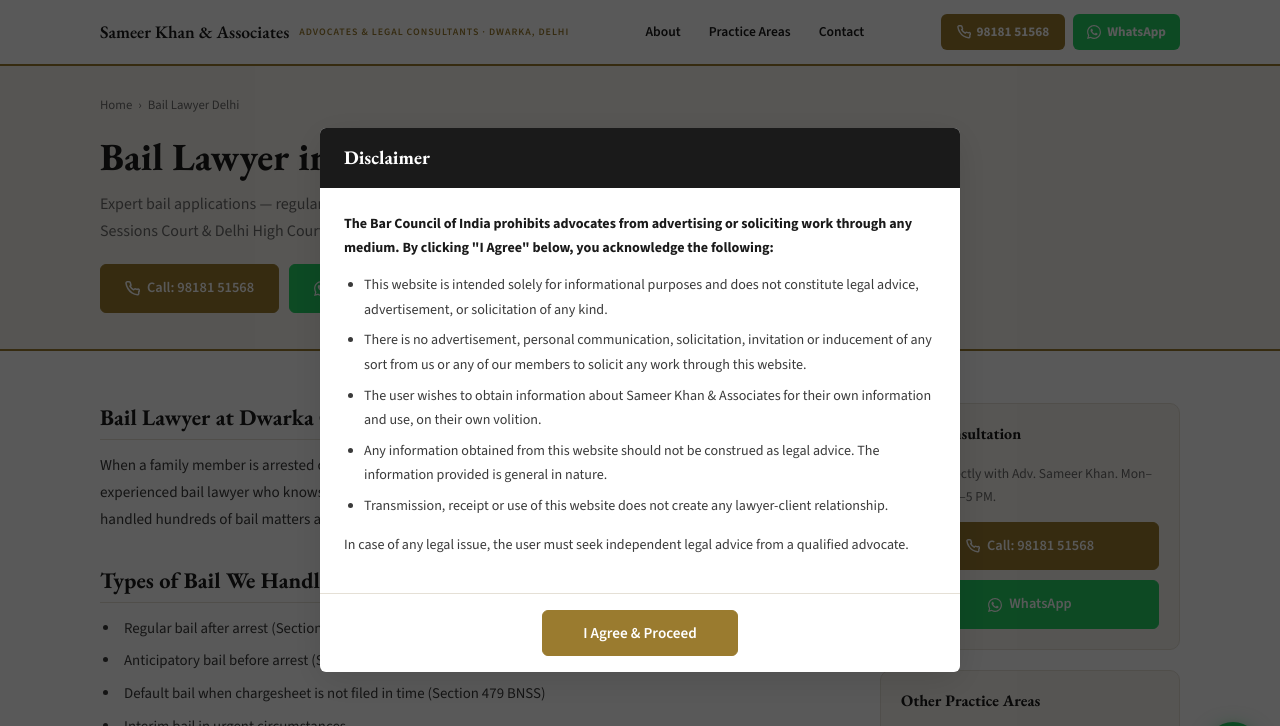
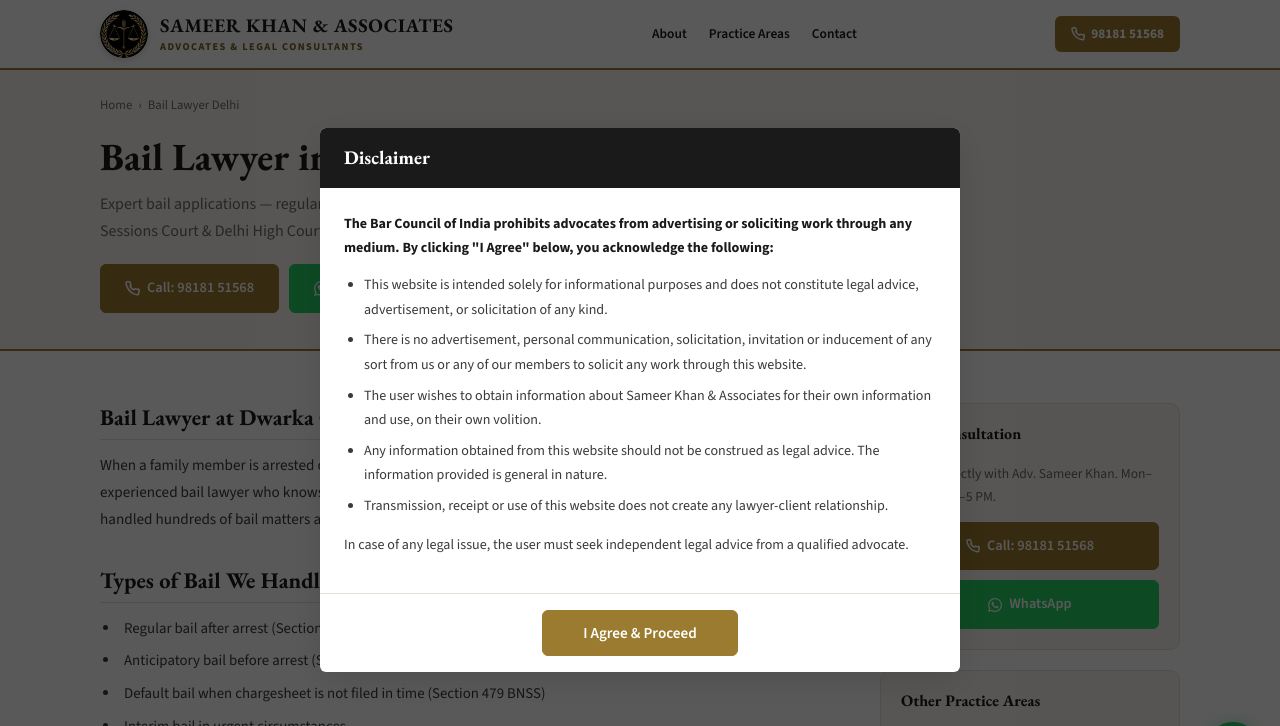
Before and after one commit to m-y-k/Advocate-Sameer, a plain HTML site: page bail-lawyer-delhi.html in a window 1280 px wide. Shown: the top 726 px of the page. Drawn offline with nearby package versions, Linux system fonts and the light colour scheme.

Commit message:
feat: add legal branding, new navigation elements, and CSS styling

```diff
--- a/bail-lawyer-delhi.html
+++ b/bail-lawyer-delhi.html
@@ -154,8 +154,14 @@
 <nav id="navbar" role="navigation" aria-label="Main Navigation">
   <div class="container nav-inner">
     <a href="/" class="nav-logo" aria-label="Sameer Khan &amp; Associates Home">
-      <span class="nav-logo-name">Sameer Khan &amp; Associates</span>
-      <span class="nav-logo-sub">Advocates &amp; Legal Consultants · Dwarka, Delhi</span>
+      <img src="images/logo.webp"
+           alt="Sameer Khan &amp; Associates Logo"
+           class="nav-logo-img"
+           onerror="this.onerror=null; this.src='C:/Users/admin/.gemini/antigravity/brain/17e11128-5a31-4447-b972-c48929554249/.user_uploaded/media_1794162000348_013a5d42.webp';" />
+      <div class="nav-logo-text">
+        <span class="nav-logo-name">Sameer Khan &amp; Associates</span>
+        <span class="nav-logo-sub">Advocates &amp; Legal Consultants</span>
+      </div>
     </a>
 
     <div class="nav-links" role="menubar">
@@ -168,10 +174,6 @@
       <a href="tel:+919818151568" class="nav-call" aria-label="Call Advocate Sameer Khan">
         <svg width="14" height="14" viewBox="0 0 24 24" fill="none" stroke="currentColor" stroke-width="2.5" stroke-linecap="round" stroke-linejoin="round" aria-hidden="true"><path d="M22 16.92v3a2 2 0 0 1-2.18 2 19.79 19.79 0 0 1-8.63-3.07A19.5 19.5 0 0 1 4.69 12 19.79 19.79 0 0 1 1.61 3.45a2 2 0 0 1 1.99-2.18h3a2 2 0 0 1 2 1.72c.127.96.361 1.903.7 2.81a2 2 0 0 1-.45 2.11L7.91 8.1a16 16 0 0 0 6 6l.94-.94a2 2 0 0 1 2.11-.45c.907.339 1.85.573 2.81.7A2 2 0 0 1 22 16.92z"/></svg>
         98181 51568
-      </a>
-      <a href="https://wa.me/919818151568" target="_blank" rel="noopener" class="nav-wa" aria-label="WhatsApp Advocate Sameer Khan">
-        <svg width="14" height="14" viewBox="0 0 24 24" fill="currentColor" aria-hidden="true"><path d="M17.472 14.382c-.297-.149-1.758-.867-2.03-.967-.273-.099-.471-.148-.67.15-.197.297-.767.966-.94 1.164-.173.199-.347.223-.644.075-.297-.15-1.255-.463-2.39-1.475-.883-.788-1.48-1.761-1.653-2.059-.173-.297-.018-.458.13-.606.134-.133.298-.347.446-.52.149-.174.198-.298.298-.497.099-.198.05-.371-.025-.52-.075-.149-.669-1.612-.916-2.207-.242-.579-.487-.5-.669-.51-.173-.008-.371-.01-.57-.01-.198 0-.52.074-.792.372-.272.297-1.04 1.016-1.04 2.479 0 1.462 1.065 2.875 1.213 3.074.149.198 2.096 3.2 5.077 4.487.709.306 1.262.489 1.694.625.712.227 1.36.195 1.871.118.571-.085 1.758-.719 2.006-1.413.248-.694.248-1.289.173-1.413-.074-.124-.272-.198-.57-.347m-5.421 7.403h-.004a9.87 9.87 0 0 1-5.031-1.378l-.361-.214-3.741.982.998-3.648-.235-.374a9.86 9.86 0 0 1-1.51-5.26c.001-5.45 4.436-9.884 9.888-9.884 2.64 0 5.122 1.03 6.988 2.898a9.825 9.825 0 0 1 2.893 6.994c-.003 5.45-4.437 9.884-9.885 9.884m8.413-18.297A11.815 11.815 0 0 0 12.05 0C5.495 0 .16 5.335.157 11.892c0 2.096.547 4.142 1.588 5.945L.057 24l6.305-1.654a11.882 11.882 0 0 0 5.683 1.448h.005c6.554 0 11.89-5.335 11.893-11.893a11.821 11.821 0 0 0-3.48-8.413Z"/></svg>
-        WhatsApp
       </a>
     </div>
 
--- a/css/style.css
+++ b/css/style.css
@@ -187,55 +187,76 @@ p:last-child { margin-bottom: 0; }
   display: flex;
   align-items: center;
   justify-content: space-between;
-  height: 64px;
+  height: 68px;
+  flex-wrap: nowrap;
+  gap: 16px;
 }
 
 /* Logo */
 .nav-logo {
   display: flex;
   align-items: center;
-  gap: 10px;
+  gap: 12px;
   text-decoration: none;
+  flex-shrink: 0;
 }
 
 .nav-logo-img {
-  height: 42px;
-  width: auto;
+  height: 48px;
+  width: 48px;
+  border-radius: 50%;
+  object-fit: cover;
   display: block;
   flex-shrink: 0;
+  box-shadow: 0 2px 6px rgba(0, 0, 0, 0.15);
 }
 
-.nav-logo-text { display: flex; flex-direction: column; line-height: 1.15; }
+.nav-logo-text {
+  display: flex;
+  flex-direction: column;
+  line-height: 1.15;
+}
+
 .nav-logo-name {
   font-family: var(--font-serif);
-  font-size: 1.1rem;
-  font-weight: 600;
+  font-size: 1.2rem;
+  font-weight: 700;
   color: var(--dark);
+  letter-spacing: 0.03em;
+  text-transform: uppercase;
 }
+
 .nav-logo-sub {
-  font-size: 0.62rem;
-  color: var(--gold);
-  letter-spacing: 0.1em;
+  font-size: 0.65rem;
+  color: var(--gold-dark);
+  letter-spacing: 0.14em;
   text-transform: uppercase;
   font-family: var(--font-sans);
-  font-weight: 600;
+  font-weight: 700;
+  margin-top: 3px;
 }
 
 .nav-links {
   display: flex;
   align-items: center;
-  gap: 4px;
+  gap: 2px;
+  flex-shrink: 0;
 }
+
 .nav-links a {
   font-family: var(--font-sans);
-  font-size: 0.85rem;
+  font-size: 0.84rem;
   font-weight: 600;
   color: var(--dark);
-  padding: 6px 12px;
+  padding: 6px 10px;
   border-radius: 4px;
   transition: var(--transition);
+  white-space: nowrap;
 }
-.nav-links a:hover { color: var(--gold); }
+
+.nav-links a:hover {
+  color: var(--gold);
+}
 
 .nav-actions { display: flex; align-items: center; gap: 8px; }
 
```
Also changed, not shown: criminal-lawyer-dwarka-delhi.html (+8 -6 lines), index.html (+8 -6 lines), assets/images/chamber-desk.jpg (added), assets/images/chamber-wide.jpg (added), assets/images/logo.webp (added), assets/images/sameer-khan-court.jpg (added), assets/images/sameer-khan-suit-.jpg (added), assets/images/sameer-khan-suit.jpeg (added), images/logo-banner.png (added), images/logo.webp (added), images/office-1.jpg (added), images/office-2.jpg (added), images/sameer-khan-suit.jpg (added), images/sameer-khan.jpg (added), 1 other file.
